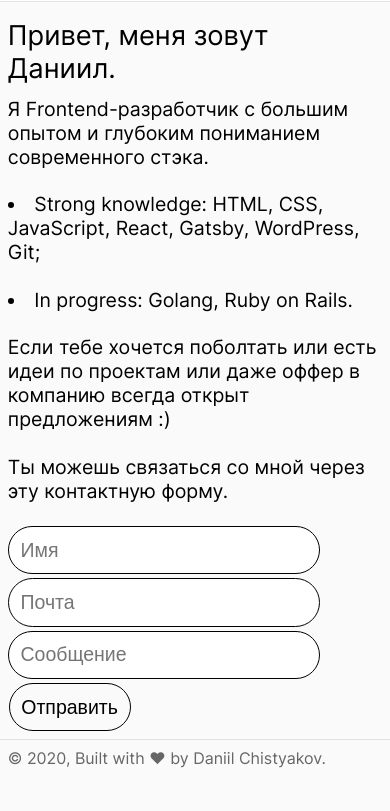
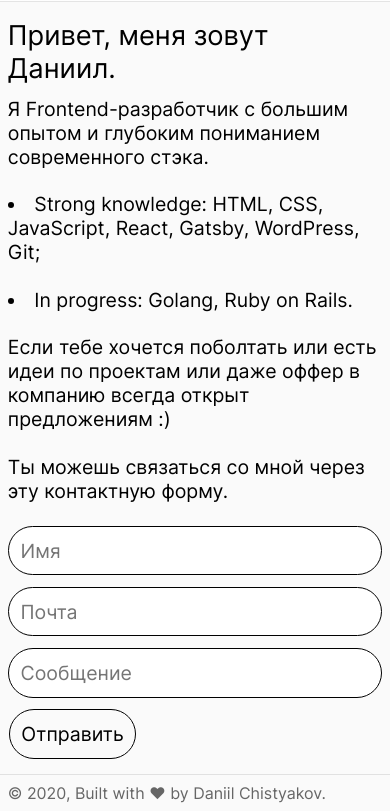
Before and after one commit to DCStudioProjects/react-developer, a Gatsby site: page /contact in a window 390 px wide. Shown: the part 82-893 px from the top of the page. Before the commit the page ends 858 px from the top, so only its background shows below. Built offline with nearby package versions, Linux system fonts and the light colour scheme; Gatsby itself is replaced by a stand-in of ours; some packages are replaced by stand-ins of ours.

Commit message:
UI improved

```diff
--- a/src/components/layout.css
+++ b/src/components/layout.css
@@ -167,7 +167,9 @@ main {
 	font-size: 1.2vw;
 	margin-top: 1vw;
 }
-
+input, button {
+	font-family: "Inter",-apple-system,BlinkMacSystemFont,"Segoe UI","Roboto","Oxygen","Ubuntu","Cantarell","Fira Sans","Droid Sans","Helvetica Neue",sans-serif;
+}
 input {
 	font-size: 1.3vw;
 	border-radius: 50px;
@@ -284,6 +286,9 @@ footer p {
 	}
 
 	input {
-		width: 80vw;
+		width: 100%;
+	}
+	.form_field {
+		margin-bottom: 2vw;
 	}
 }
```
